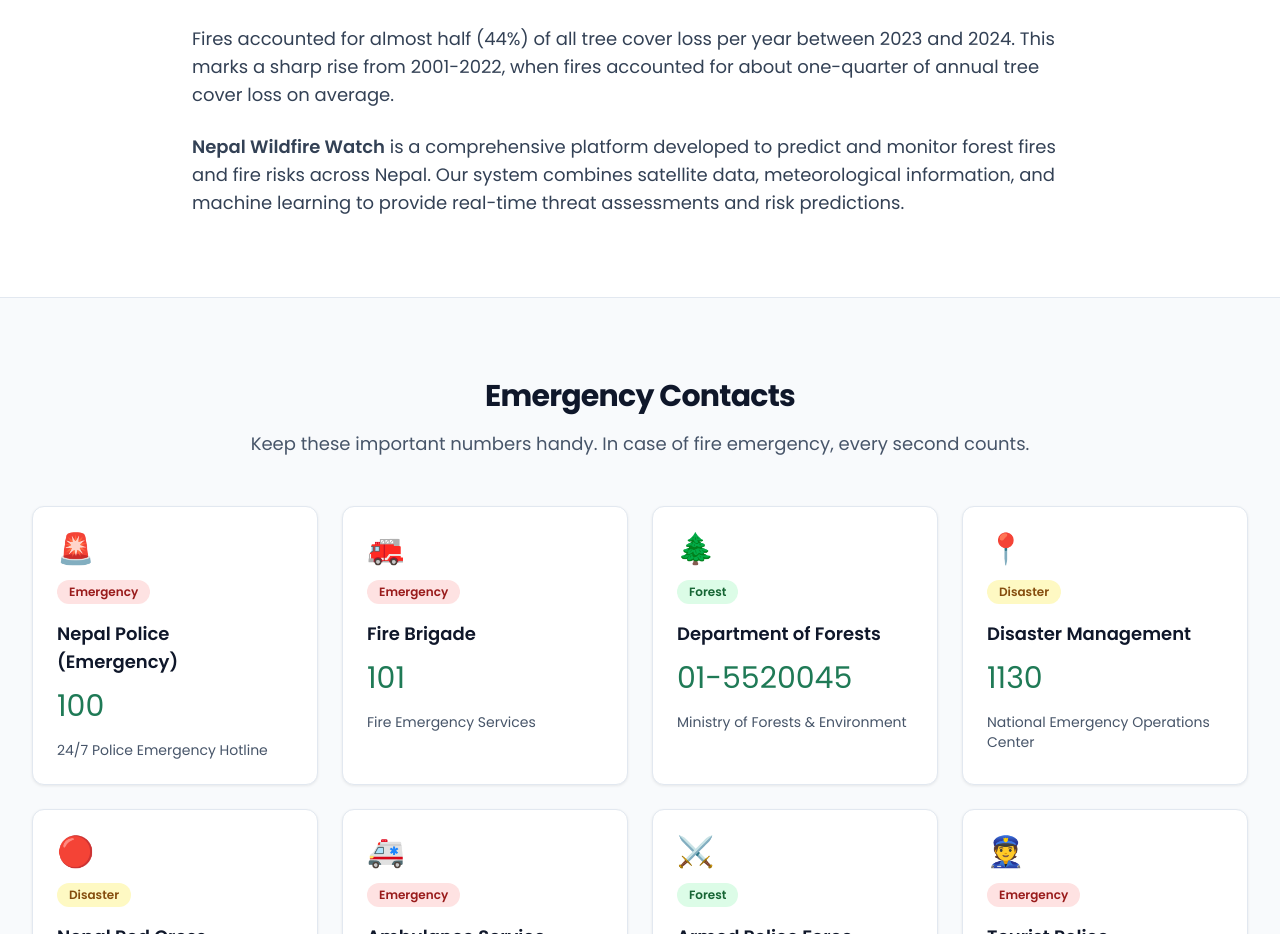
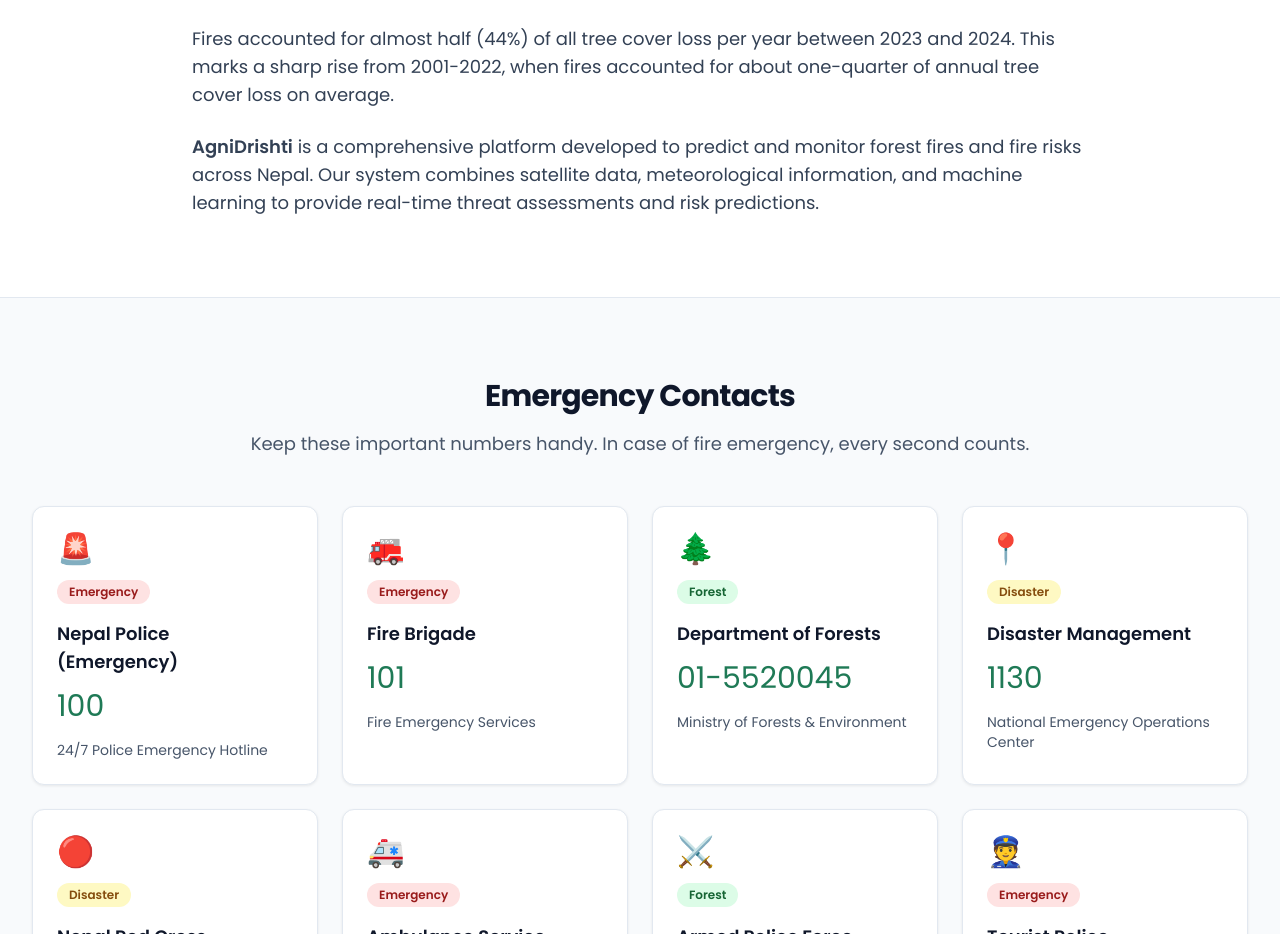
Before and after one commit to MirajB1/AgniDrishti, a React (Vite) app in the folder frontend/: page / in a window 1280 px wide. Shown: the part 1185-2119 px from the top of the page. Built offline with nearby package versions, Linux system fonts and the light colour scheme; no server answers.

Commit message:
Update Home.jsx

```diff
--- a/frontend/src/pages/Home.jsx
+++ b/frontend/src/pages/Home.jsx
@@ -140,7 +140,7 @@
               </p>
 
               <p className="text-base lg:text-lg">
-                <strong>Nepal Wildfire Watch</strong> is a comprehensive platform developed to predict and monitor forest fires and fire risks across Nepal. Our system combines satellite data, meteorological information, and machine learning to provide real-time threat assessments and risk predictions.
+                <strong>AgniDrishti</strong> is a comprehensive platform developed to predict and monitor forest fires and fire risks across Nepal. Our system combines satellite data, meteorological information, and machine learning to provide real-time threat assessments and risk predictions.
               </p>
             </div>
           </div>
```
